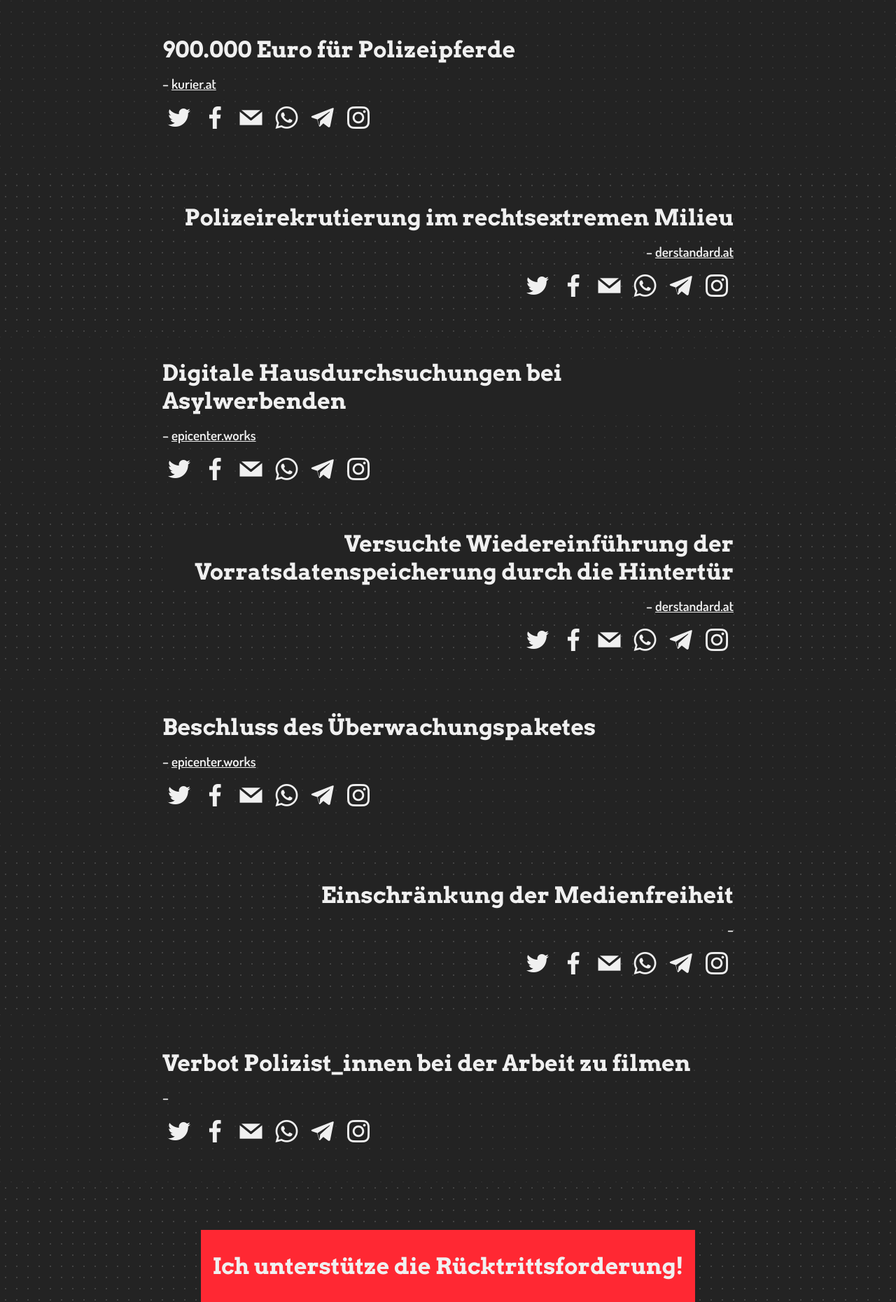
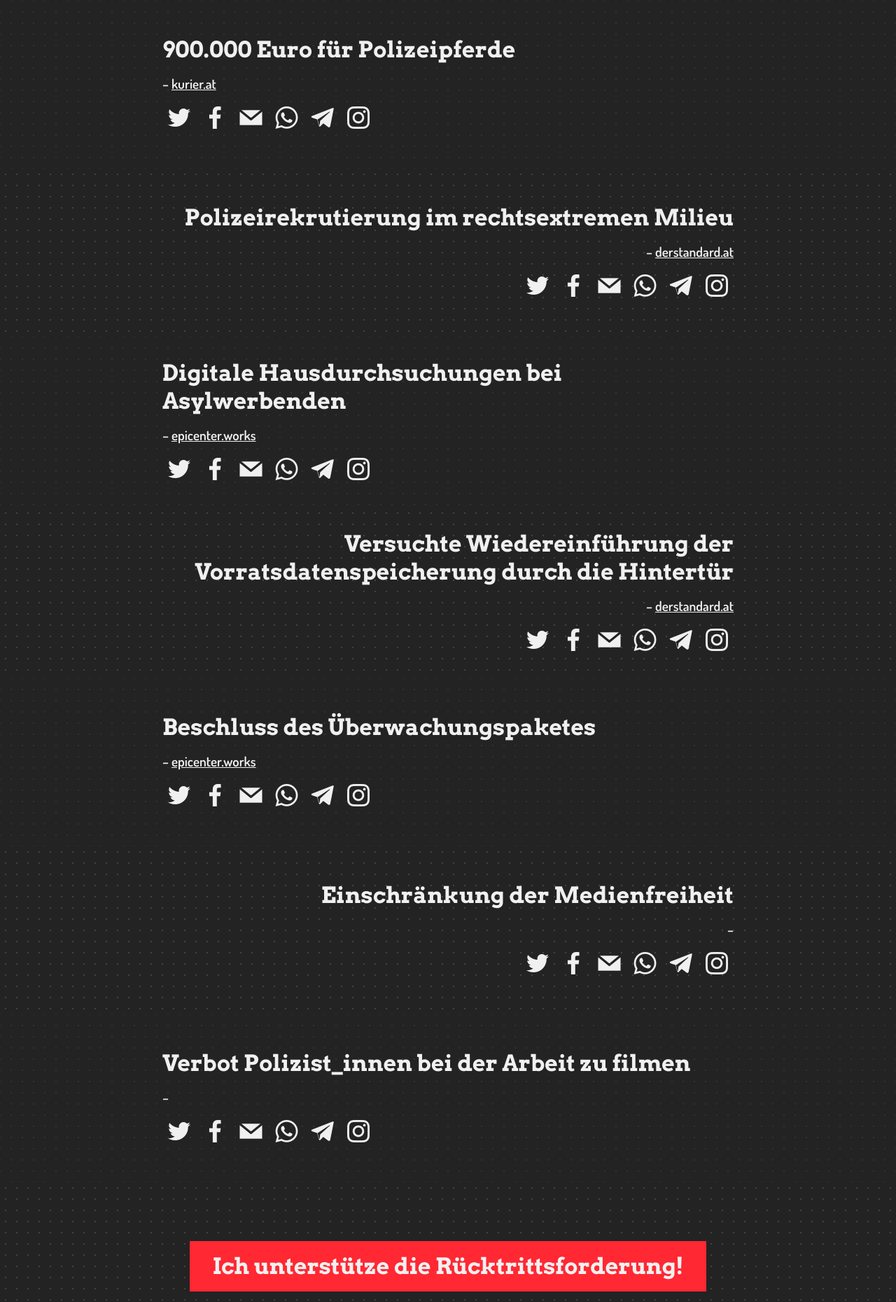
Before and after one commit to AKVorrat/istkicklschonweg.at, a Django app: page / in a window 1280 px wide. Shown: the part 799-2659 px from the top of the page at 70% size. Run offline with Django 3.2, Linux system fonts and the light colour scheme; data comes from the database, SQL or seed files in the repository; data that the repository does not hold is empty.

Commit message:
add donation n button; fix css mistakes;

```diff
--- a/django/static/css/main.css
+++ b/django/static/css/main.css
@@ -174,7 +174,7 @@ section:nth-child(odd) > div {
   justify-content: flex-end;
   text-align: end;
 }
-section h3, section span {
+section > h3, section span {
   background-color: #232323;
 }
 
@@ -297,12 +297,16 @@ ol > li {
   margin-top: 16px;
 }
 
-#scrollButton {
+/* Button */
+.button {
   cursor: pointer;
   background-color: #ff2833;
-  padding: 2rem 1rem;
-  font-size: 2rem;
+  padding: 16px 32px;
+  transition: background-color .2s;
+  text-decoration: none;
+  display: inline-block;
+  font-family: Arvo;
 }
-#scrollButton:hover {
+.button:hover {
   background-color: #cc252f;
 }
--- a/django/templates/donations.html
+++ b/django/templates/donations.html
@@ -2,6 +2,8 @@
 <div class="intro row center-xs middle-xs">
     <div class="col-xs-12 col-md-8 col-md-offset2">
       <h3>Solange du noch hier bist…</h3>
-      <p>hätten wir eine kleine Bitte an dich. Hinter dieser Kampagne steht <a target="_blank" href="https://epicenter.works/">epicenter.works</a> gemeinsam mit anderen gemeinnützigen Organisationen aus Österreich. Für diese und andere Kampagnen brauchen wir deine Unterstützung. Hilf uns eine starke Stimme für die Zivilgesellschaft zu sein! <p>
+      <p>hätten wir eine kleine Bitte an dich. Hinter dieser Kampagne steht <a target="_blank" href="https://epicenter.works/">epicenter.works</a> gemeinsam mit anderen gemeinnützigen Organisationen aus Österreich. Für diese und andere Kampagnen brauchen wir deine Unterstützung. Hilf uns eine starke Stimme für die Zivilgesellschaft zu sein! </p>
+
+      <a class="button" target="_blank" href="https://spenden.epicenter.works/"><h3>Spenden</h3></a>
     </div>
 </div>
--- a/django/templates/index.html
+++ b/django/templates/index.html
@@ -51,9 +51,9 @@
   </section>
   {% endfor %}
   <section class="row middle-xs center-xs">
-    <a id="scrollButton" style="display: none" onclick="scrollToTop()">Ich unterstütze die Rücktrittsforderung!</a>
+    <a onclick="scrollToTop()" style="display: none" class="button" id="scrollButton"><h3>Ich unterstütze die Rücktrittsforderung!</h3></a>
     <noscript>
-     <a id="scrollButton" href="#petition">Ich unterstütze die Rücktritts<wbr>forderung!</a>
+      <a class="button" id="scrollButton" href="#petition"><h3>Ich unterstütze die Rücktritts<wbr>forderung!</h3></a>
     </noscript>
     <script>
       document.getElementById('scrollButton').style.display = 'inline'
```
